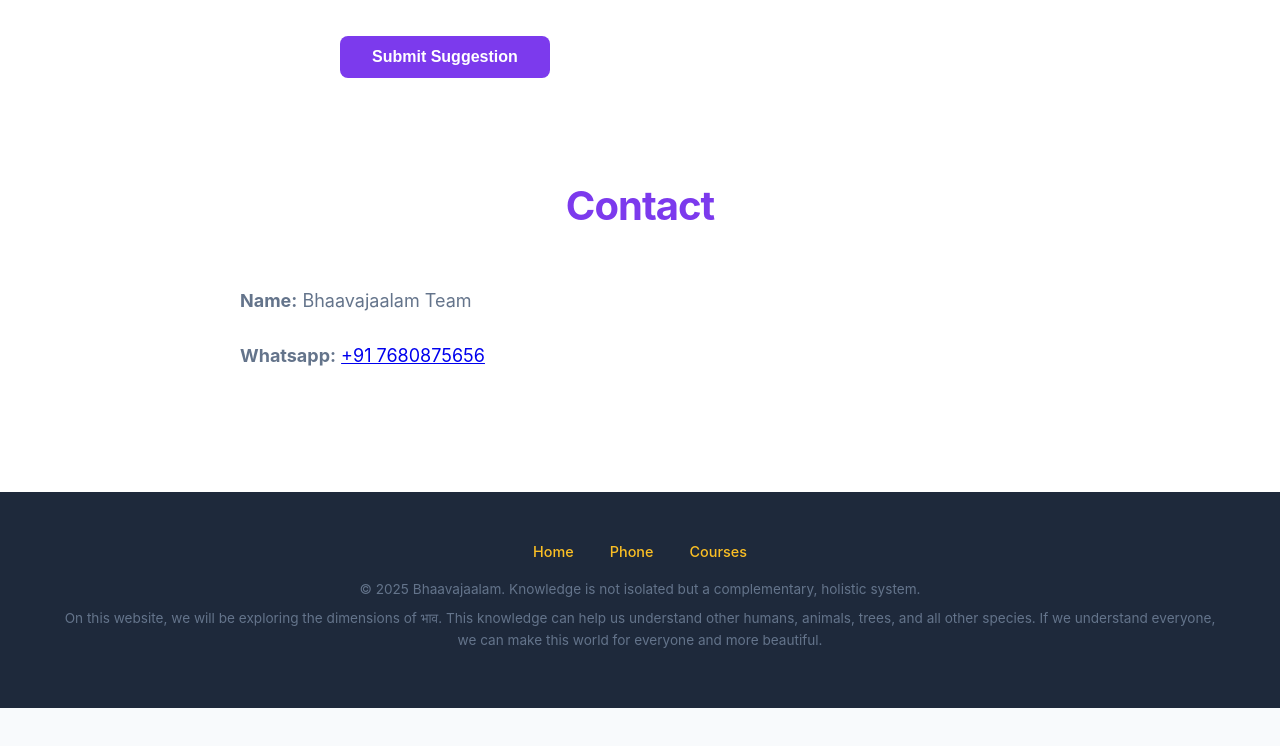
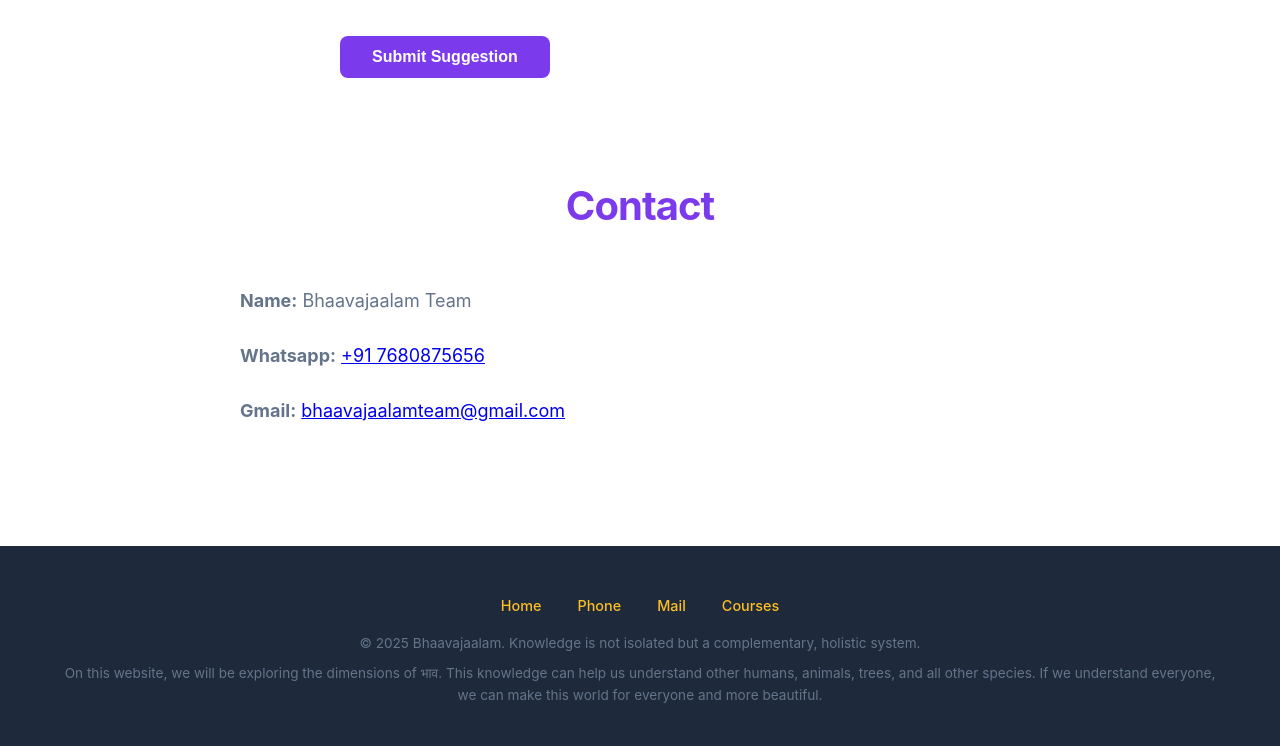
Before and after one commit to Shravan2544/bhaavajaalam.github.io, a plain HTML site: page index.html in a window 1280 px wide. Shown: the part 5118-5864 px from the top of the page. Before the commit the page ends 5826 px from the top, so only its background shows below. Drawn offline with Linux system fonts and the light colour scheme.

Commit message:
index.html

```diff
--- a/index.html
+++ b/index.html
@@ -144,6 +144,7 @@
         <div class="contact-content">
             <p><strong>Name:</strong> Bhaavajaalam Team</p>
             <p><strong>Whatsapp:</strong> <a href="tel:+91 7680875656">+91 7680875656</a></p>
+            <p><strong>Gmail:</strong> <a href="mailto:bhaavajaalamteam@gmail.com">bhaavajaalamteam@gmail.com</a></p>
         </div>
     </section>
 
@@ -151,6 +152,7 @@
         <div class="footer-links">
             <a href="#hero">Home</a>
             <a href="tel:+91 7680875656">Phone</a>
+            <a href="Mail:bhaavajaalamteam@gmail.com">Mail</a>
             <a href="#courses">Courses</a>
         </div>
         <p>&copy; 2025 Bhaavajaalam. Knowledge is not isolated but a complementary, holistic system.</p>
```
